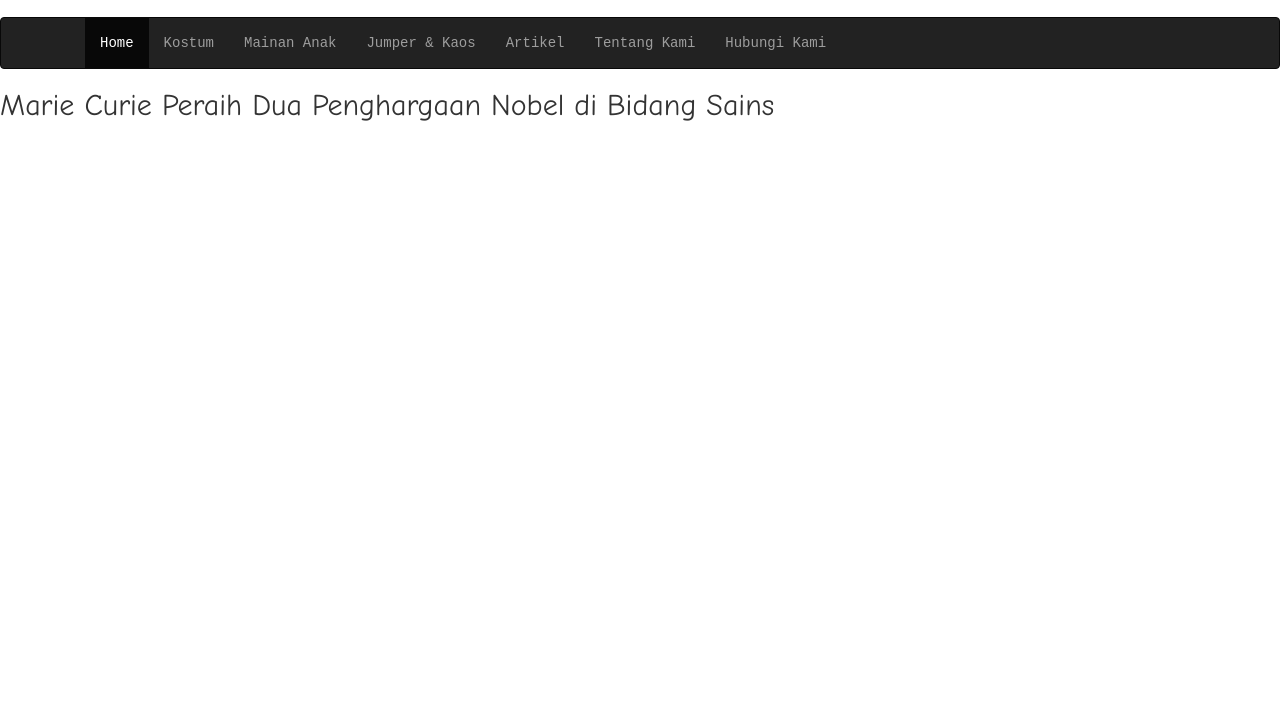
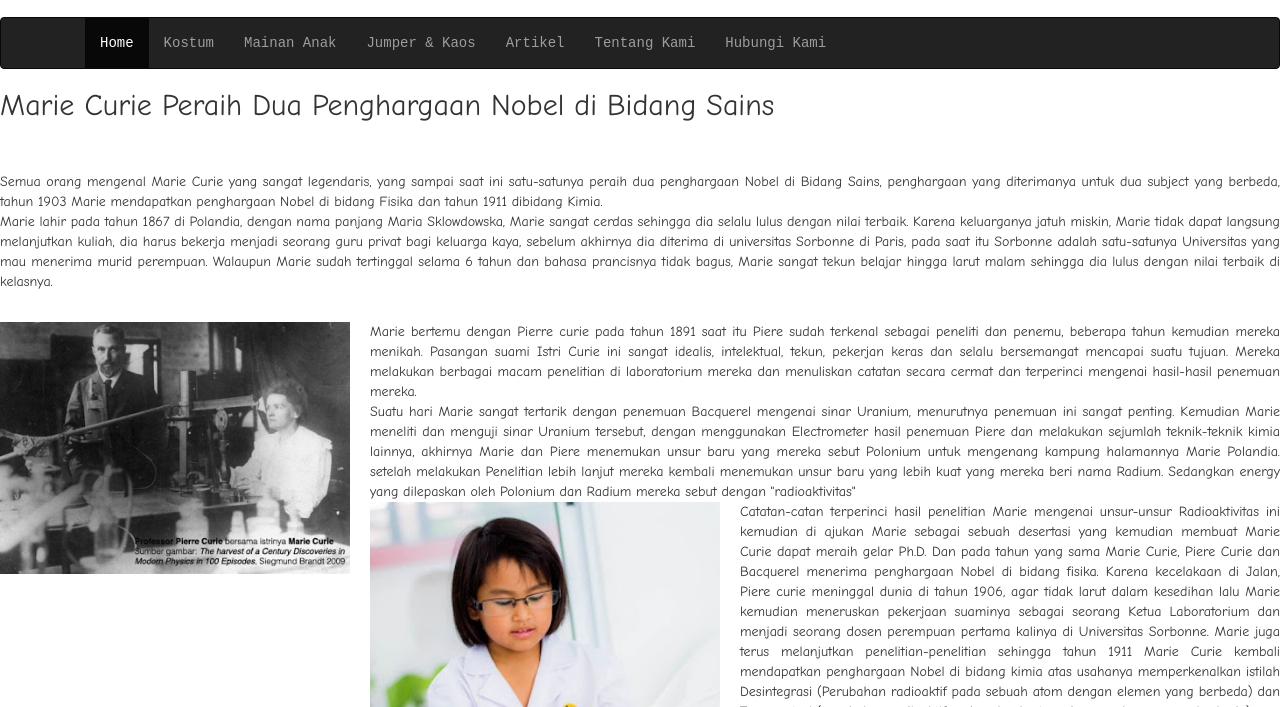
Before and after one commit to IntanNurmala/KostumPro, a plain HTML site: page artikel2.html in a window 1280 px wide. Shown: the part 93-800 px from the top of the page. Drawn offline with Linux system fonts and the light colour scheme.

Commit message:
add artikel

```diff
--- a/artikel2.html
+++ b/artikel2.html
@@ -66,8 +66,54 @@
 				</div>
 		</nav>
 
-</body>
 	<h2 style="18px; font-family:'Comic Sans MS'">Marie Curie Peraih Dua Penghargaan Nobel di Bidang Sains</h2>
+	<br>
+	<br>
+	<p class="artikel">
+	 Semua orang mengenal Marie Curie yang sangat legendaris, yang sampai saat ini satu-satunya peraih dua
+	 penghargaan Nobel di Bidang Sains, penghargaan yang diterimanya untuk dua subject yang berbeda, tahun
+	 1903 Marie mendapatkan penghargaan Nobel di bidang Fisika dan tahun 1911 dibidang Kimia.
+	<br>
+	Marie lahir pada tahun 1867 di Polandia, dengan nama panjang Maria Sklowdowska, Marie sangat cerdas
+	sehingga dia selalu lulus dengan nilai terbaik. Karena keluarganya jatuh miskin, Marie tidak dapat langsung
+	 melanjutkan kuliah, dia harus bekerja menjadi seorang guru privat bagi keluarga kaya, sebelum akhirnya dia
+	 diterima di universitas Sorbonne di Paris, pada saat itu Sorbonne adalah satu-satunya Universitas yang
+	 mau menerima murid perempuan. Walaupun Marie sudah tertinggal selama 6 tahun dan bahasa prancisnya tidak
+	 bagus, Marie sangat tekun belajar hingga larut malam sehingga dia lulus dengan nilai terbaik di kelasnya.
+	</p>
+
+	<br>
+	<img src="images/Marie_Curie_peraih_dua_nobel.png" class="float" width="350px" alt="Marie Curie Peraih Dua Nobel">
+
+	<p class="artikel">
+	 	Marie bertemu dengan Pierre curie pada tahun 1891 saat itu Piere sudah terkenal sebagai peneliti dan penemu,
+	 	beberapa tahun kemudian mereka menikah. Pasangan suami Istri Curie ini sangat idealis, intelektual, tekun,
+		 pekerjan keras dan selalu bersemangat mencapai suatu tujuan. Mereka melakukan berbagai macam penelitian di
+	 	laboratorium mereka dan menuliskan catatan secara cermat dan terperinci mengenai hasil-hasil penemuan mereka.
+	<br>
+		Suatu hari Marie sangat tertarik dengan penemuan Bacquerel mengenai sinar Uranium, menurutnya penemuan ini
+		sangat penting. Kemudian Marie meneliti dan menguji sinar Uranium tersebut, dengan menggunakan Electrometer
+		hasil penemuan Piere dan melakukan sejumlah teknik-teknik kimia lainnya, akhirnya Marie dan Piere menemukan
+		unsur baru yang mereka sebut Polonium untuk mengenang kampung halamannya Marie Polandia. setelah melakukan
+		Penelitian lebih lanjut mereka kembali menemukan unsur baru yang lebih kuat yang mereka beri nama Radium.
+		Sedangkan energy yang dilepaskan oleh Polonium dan Radium mereka sebut dengan "radioaktivitas"
+		<br>
+
+		<img src="images/lab/kostum_Jas_Lab_1.jpg" class="float" width="350px" alt="Kostum Jas Lab">
+
+		Catatan-catan terperinci hasil penelitian Marie mengenai unsur-unsur Radioaktivitas ini kemudian di ajukan
+		Marie sebagai sebuah desertasi yang kemudian membuat Marie Curie dapat meraih gelar Ph.D. Dan pada tahun
+		yang sama Marie Curie, Piere Curie dan Bacquerel menerima penghargaan Nobel di bidang fisika.
+
+		Karena kecelakaan di Jalan, Piere curie meninggal dunia di tahun 1906, agar tidak larut dalam kesedihan
+		lalu Marie kemudian meneruskan pekerjaan suaminya sebagai seorang Ketua Laboratorium dan menjadi seorang
+		dosen perempuan pertama kalinya di Universitas Sorbonne. Marie juga terus melanjutkan penelitian-penelitian
+		sehingga tahun 1911 Marie Curie kembali mendapatkan penghargaan Nobel di bidang kimia atas usahanya
+		memperkenalkan istilah Desintegrasi (Perubahan radioaktif pada sebuah atom dengan elemen yang berbeda)
+		dan Transmutasi  (perubahan radioaktif pada sebuah atom dengan elemen yang berbeda)
 
 
+	</p>
+
+</body>
 </html>
--- a/library/css/stylesheet.css
+++ b/library/css/stylesheet.css
@@ -89,7 +89,7 @@ a:visited{
 
 p.artikel{
 	font-weight:normal;
-	font-size:16px;
+	font-size:14px;
 	font-family: "Comic Sans MS";
 	text-align: justify;
 }
```
Also changed, not shown: artikel.html (+4 -0 lines), images/lab/kostum_Jas_Lab_1.jpg (renamed from images/lab/Jas_Lab.jpg).
